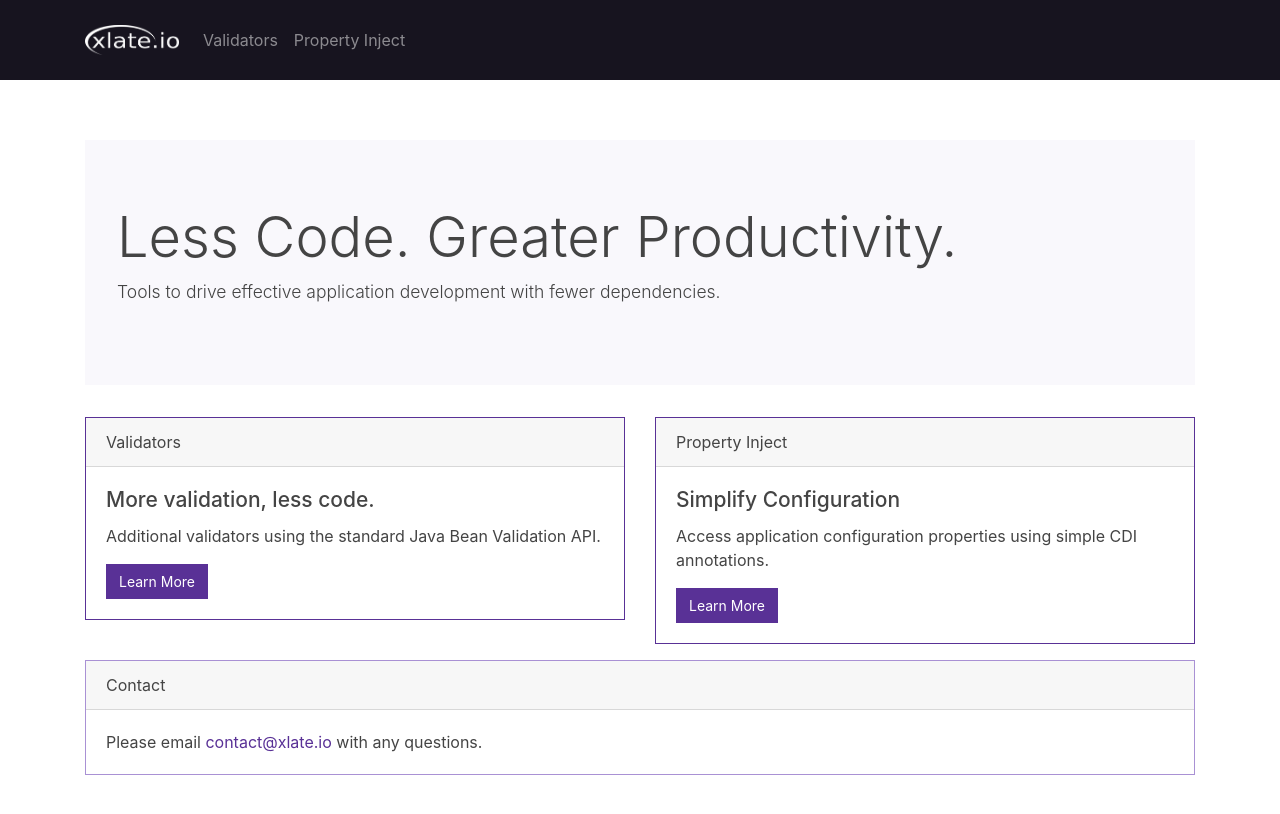
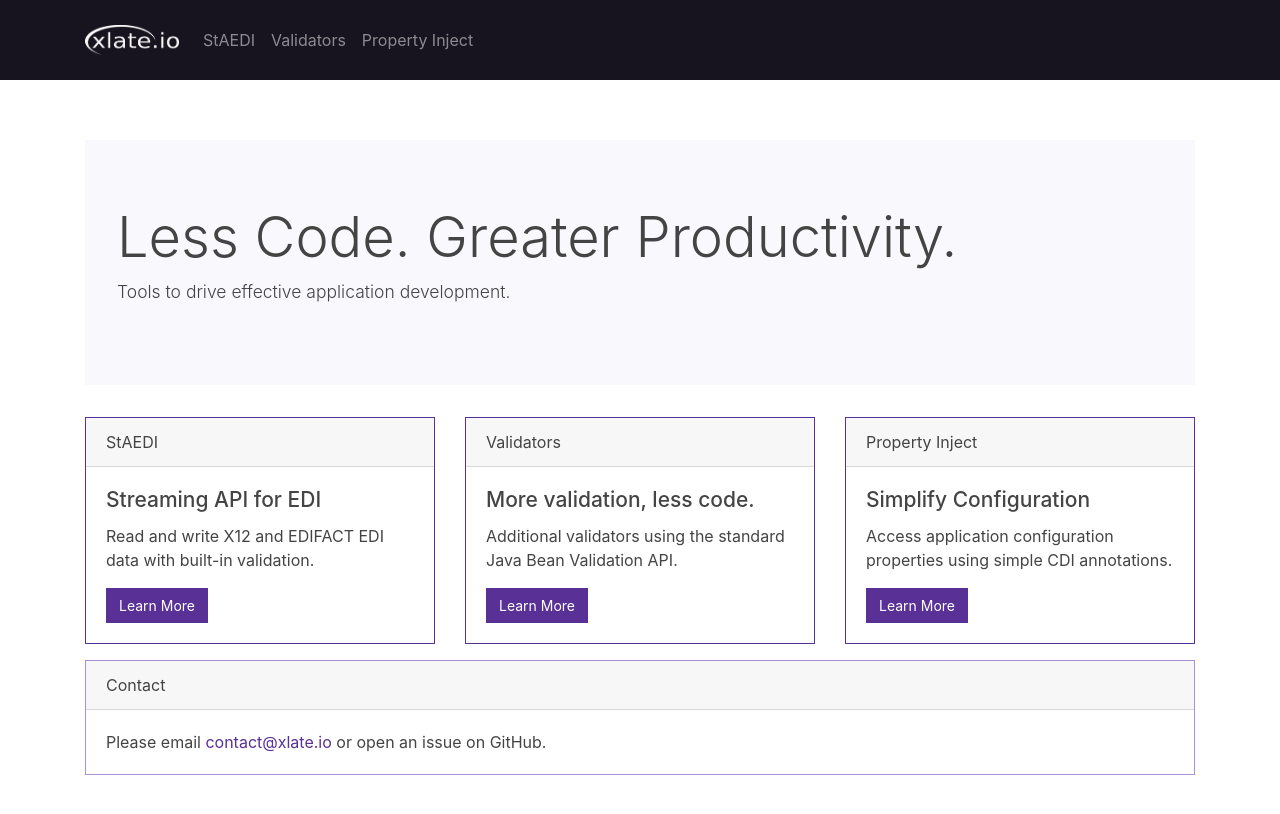
Before and after one commit to xlate/xlate.github.io, a Jekyll site: the page built from index.html, in a window 1280 px wide. Shown: the top 814 px of the page. Built offline with Jekyll 4.4.1, drawn with Linux system fonts in a browser that asks for light colours; nearby versions of some CDN libraries.

Commit message:
Add StAEDI, update gem versions

```diff
--- a/_layouts/default.html
+++ b/_layouts/default.html
@@ -17,25 +17,22 @@
   <div id="wrap">
     <nav class="navbar navbar-expand-lg navbar-dark bg-dark">
       <div class="container">
-				<a class="navbar-brand" href="/">
-					<img src="/images/xlate_io.png" alt="{{ page.title | default: site.github.repository_name }}" style="height: 1.75em; filter: invert(100%);" />
+        <a class="navbar-brand" href="/"> <img src="/images/xlate_io.png" alt="{{ page.title | default: site.github.repository_name }}"
+          style="height: 1.75em; filter: invert(100%);" />
         </a>
-				<button class="navbar-toggler" type="button" data-toggle="collapse" data-target="#navbarSupportedContent" aria-controls="navbarSupportedContent" aria-expanded="false"
-					aria-label="Toggle navigation">
+        <button class="navbar-toggler" type="button" data-toggle="collapse" data-target="#navbarSupportedContent" aria-controls="navbarSupportedContent"
+          aria-expanded="false" aria-label="Toggle navigation">
           <span class="navbar-toggler-icon"></span>
         </button>
 
         <div class="collapse navbar-collapse" id="navbarSupportedContent">
           <ul class="navbar-nav mr-auto">
-						<li class="nav-item">
-							<a class="nav-link" href="https://github.com/xlate/validators">Validators</a>
-						</li>
+            <li class="nav-item"><a class="nav-link" href="https://github.com/xlate/staedi">StAEDI</a></li>
+            <li class="nav-item"><a class="nav-link" href="https://github.com/xlate/validators">Validators</a></li>
             <!-- <li class="nav-item">
 							<a class="nav-link" href="https://github.com/xlate/jsonapi-rvp">JSONApi :: rvp</a>
 						</li> -->
-                        <li class="nav-item">
-                            <a class="nav-link" href="https://github.com/xlate/property-inject">Property Inject</a>
-                        </li>
+            <li class="nav-item"><a class="nav-link" href="https://github.com/xlate/property-inject">Property Inject</a></li>
           </ul>
         </div>
       </div>
--- a/index.html
+++ b/index.html
@@ -6,10 +6,20 @@ description: Open Source Productivity for Java
 
 <div class="jumbotron">
   <h1 class="display-4">Less Code. Greater Productivity.</h1>
-	<p class="lead">Tools to drive effective application development with fewer dependencies.</p>
+  <p class="lead">Tools to drive effective application development.</p>
 </div>
 
 <div class="row">
+  <div class="col">
+    <div class="card border-primary mb-3">
+      <div class="card-header">StAEDI</div>
+      <div class="card-body">
+        <h4 class="card-title">Streaming API for EDI</h4>
+        <p class="card-text">Read and write X12 and EDIFACT EDI data with built-in validation.</p>
+        <a href="https://github.com/xlate/staedi" class="btn btn-primary">Learn More</a>
+      </div>
+    </div>
+  </div>
   <div class="col">
     <div class="card border-primary mb-3">
       <div class="card-header">Validators</div>
@@ -20,16 +30,6 @@ description: Open Source Productivity for Java
       </div>
     </div>
   </div>
-	<!-- <div class="col">
-		<div class="card border-primary mb-3">
-			<div class="card-header">JSONApi :: RVP</div>
-			<div class="card-body">
-				<h4 class="card-title">Simplify REST.</h4>
-				<p class="card-text">Expose JPA entities via JAX-RS services with minimal effort.</p>
-				<a href="https://github.com/xlate/jsonapi-rvp" class="btn btn-primary">Learn More</a>
-			</div>
-		</div>
-	</div> -->
   <div class="col">
     <div class="card border-primary mb-3">
       <div class="card-header">Property Inject</div>
@@ -48,8 +48,7 @@ description: Open Source Productivity for Java
       <div class="card-header">Contact</div>
       <div class="card-body">
         <p class="card-text">
-                    Please email <a href="mailto:contact@xlate.io">contact@xlate.io</a>
-                    with any questions.
+          Please email <a href="mailto:contact@xlate.io">contact@xlate.io</a> or open an issue on GitHub.
         </p>
       </div>
     </div>
```
Also changed, not shown: other parts of _layouts/default.html (+8 -7 lines), Gemfile.lock. Lines whose indentation alone changed are shown as unchanged.
